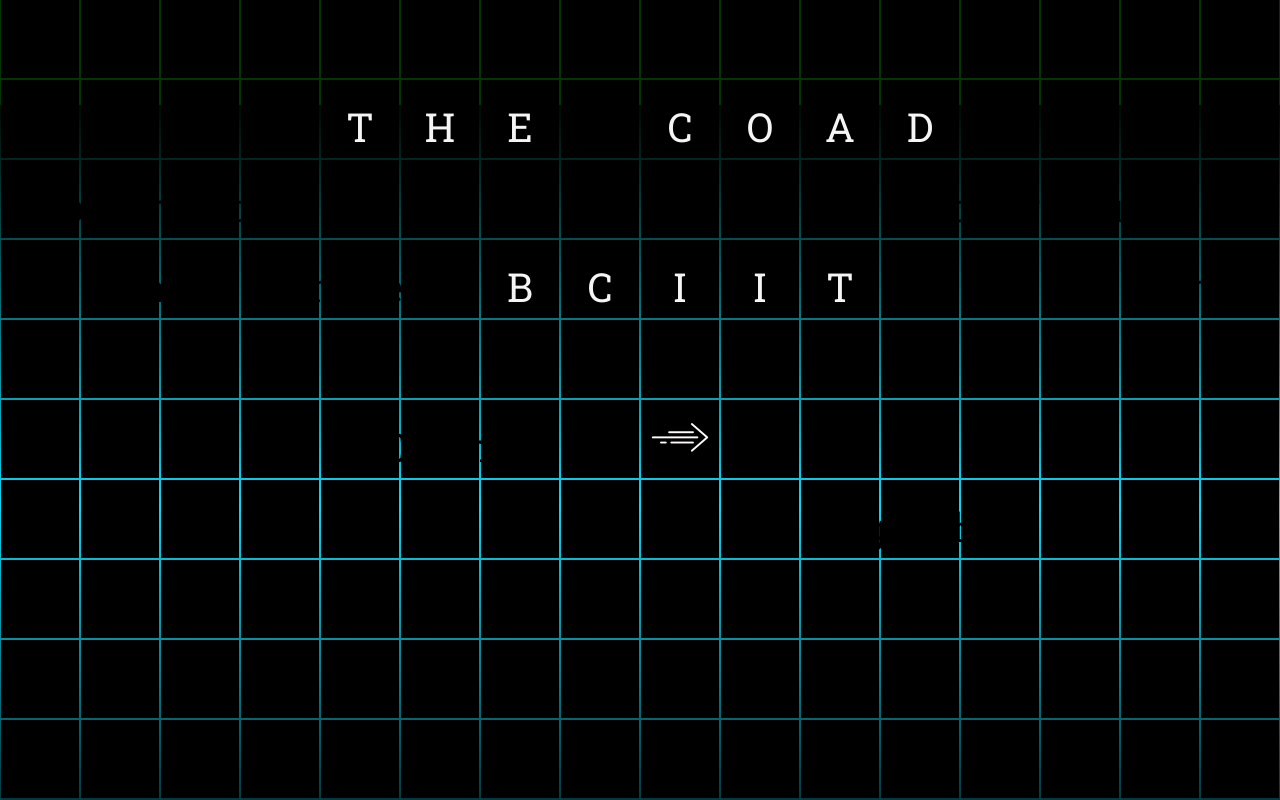
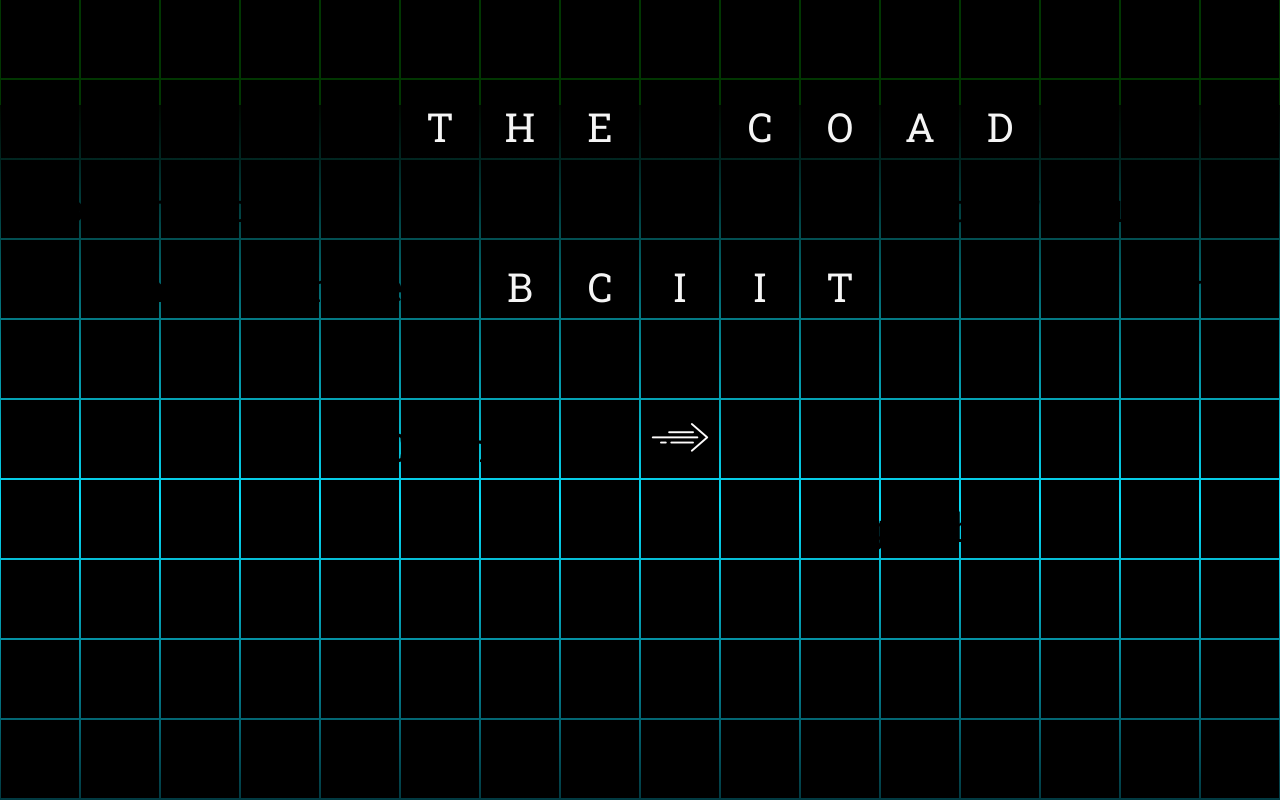
Before and after one commit to Beyondtarun/THECOAD, a React (Create React App) app: page / in a window 1280 px wide. Built offline with nearby package versions, Linux system fonts and the light colour scheme.

Commit message:
home updated

```diff
--- a/src/components/Home.js
+++ b/src/components/Home.js
@@ -58,6 +58,7 @@ function Home() {
                     <span></span>
                     <span></span>
                     <span></span>
+                    <span></span>
                     {/* <span><p>C</p></span>
                     <span><p>O</p></span>
                     <span><p>A</p></span>
@@ -76,7 +77,6 @@ function Home() {
                     <span><p>A</p></span>
                     <span><p>D</p></span>
                     <span><p></p></span>
-                    <span></span>
                     <span></span>
                     <span></span>
                     <span><p style={{ color: 'black' }}>Programming</p></span>
```
